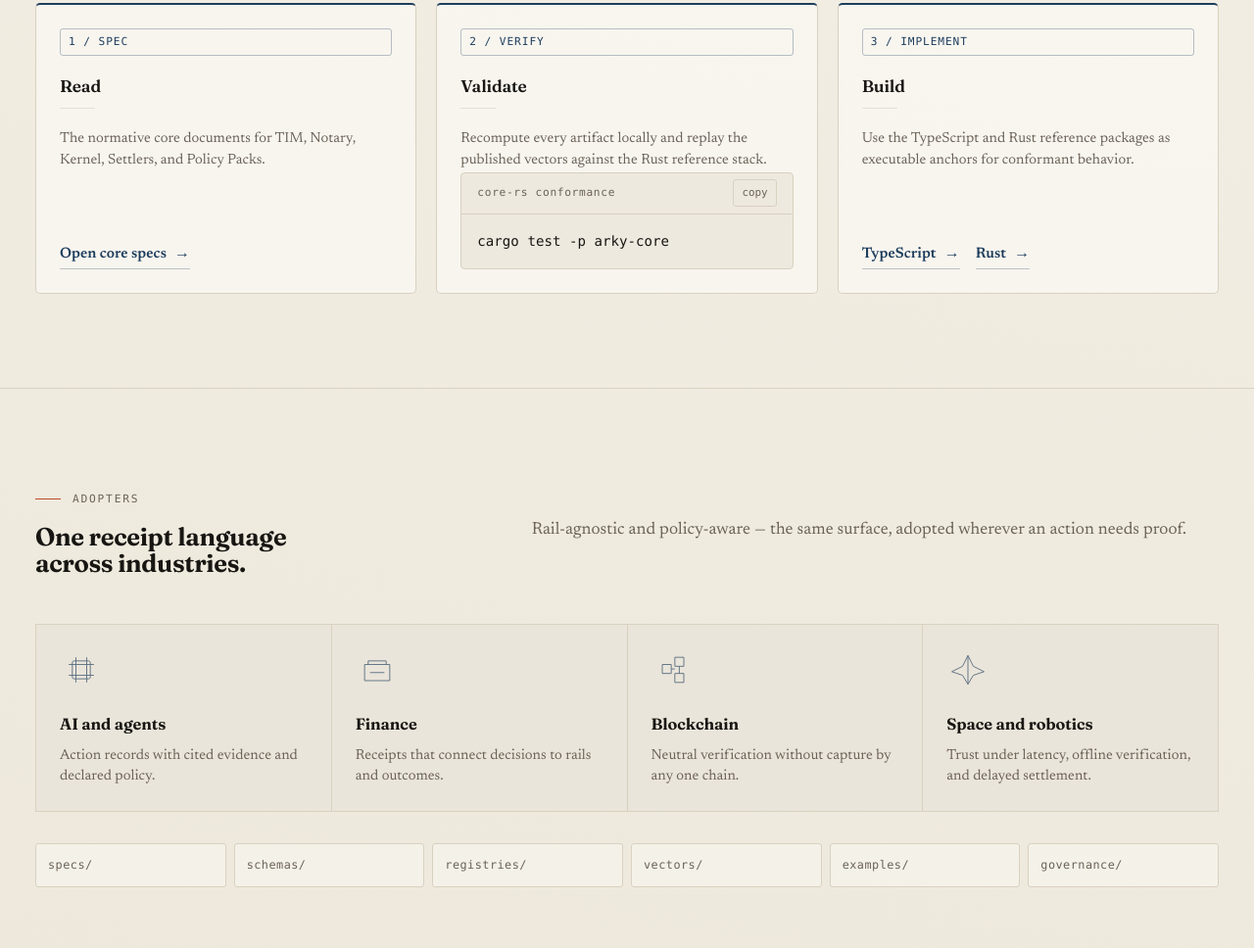
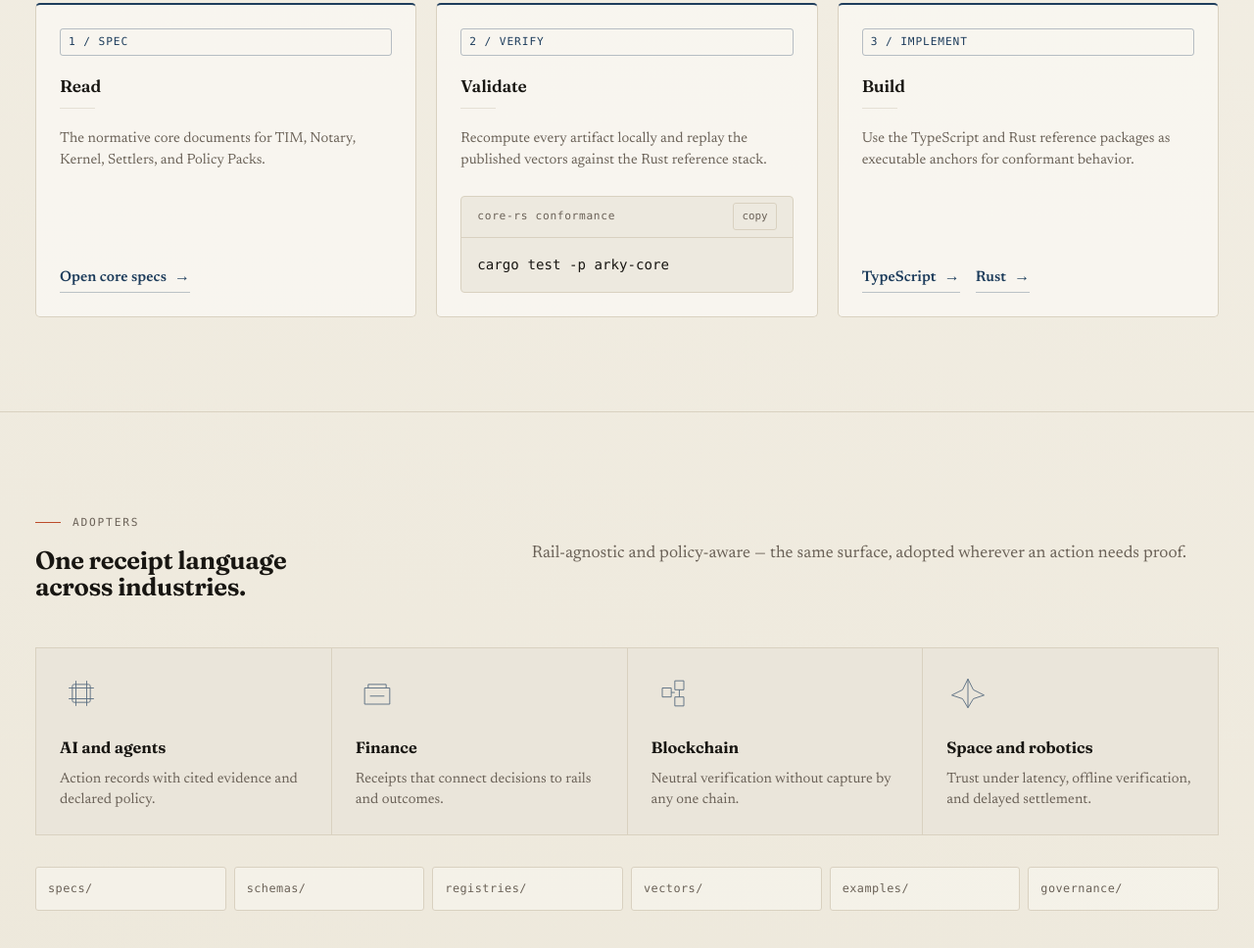
Before and after one commit to arky-foundation/arky.foundation, an Astro site in the folder site/: page / in a window 1280 px wide. Shown: the part 3188-4156 px from the top of the page at 98% size. Built offline with nearby package versions, Linux system fonts and the light colour scheme; Astro itself is replaced by a stand-in of ours; a web font is replaced by a local one.

Commit message:
style(terminal): set fixed top margin

```diff
--- a/site/src/pages/index.astro
+++ b/site/src/pages/index.astro
@@ -1275,7 +1275,7 @@
     }
 
     .terminal {
-      margin-top: auto;
+      margin-top: var(--space-6);
       border: 1px solid var(--hairline);
       border-radius: 4px;
       background: #EDE9DF;
```
